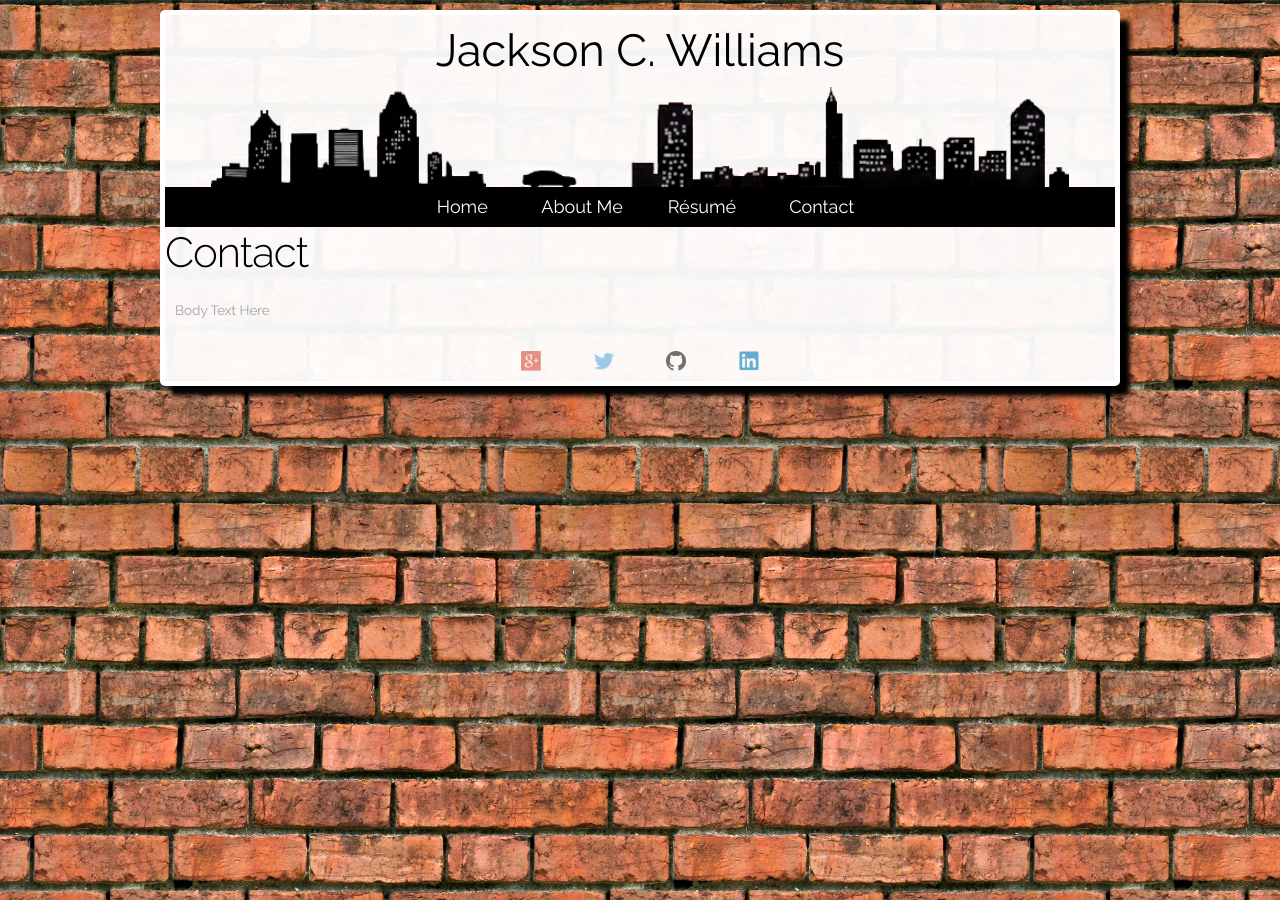
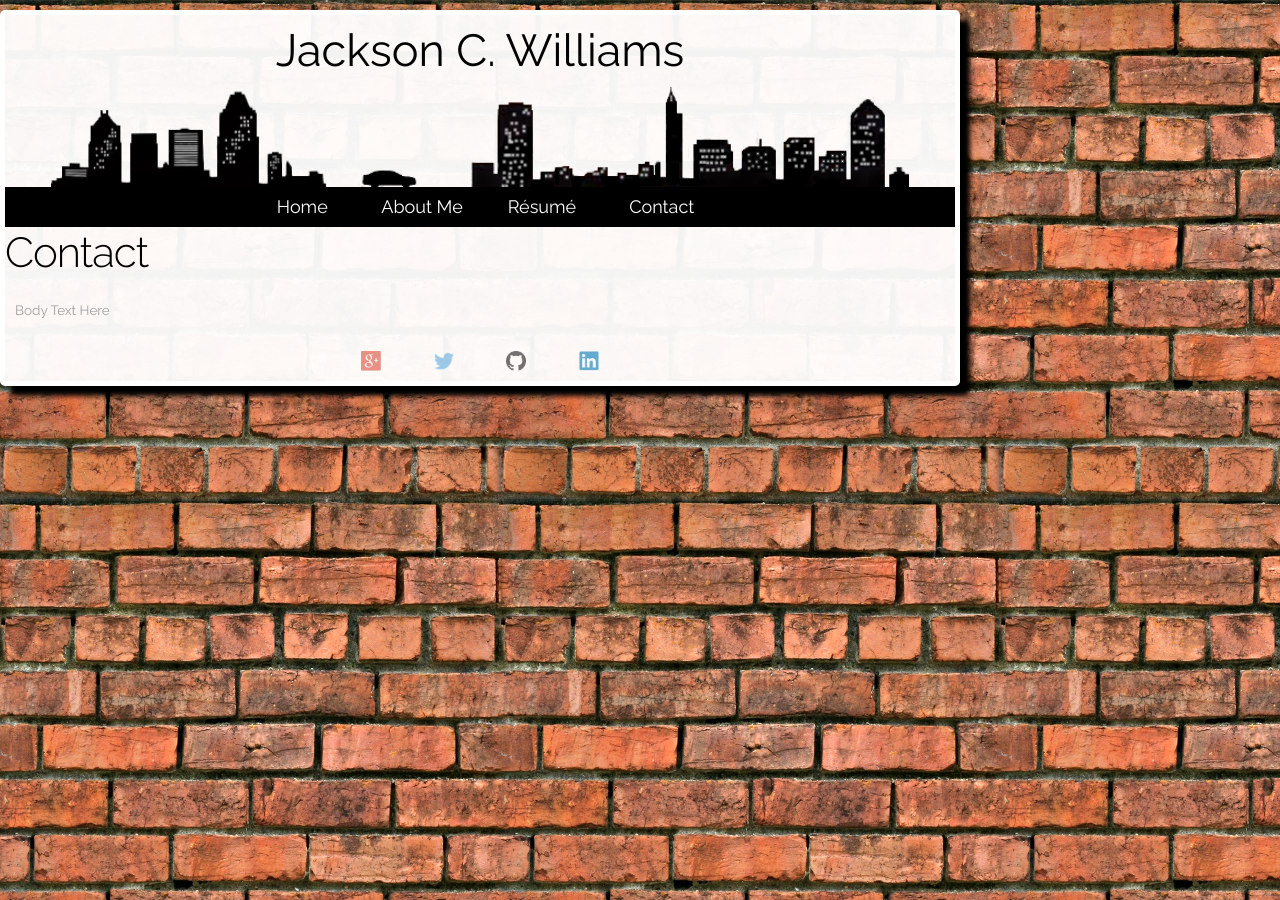
Before and after one commit to jacksoncwilliams/jackson-erin, a Jekyll site: the page built from contact.html, in a window 1280 px wide. Built offline with Jekyll 4.4.1, drawn with Linux system fonts in a browser that asks for light colours.

Commit message:
Update fleek.html

```diff
--- a/_layouts/fleek.html
+++ b/_layouts/fleek.html
@@ -33,7 +33,7 @@
 
 </head>
 <body>
-<div class="container">
+<div class="container twelve columns">
 <!--Header-->
   <div id="header" class="twelve columns">
    Jackson C. Williams
```
